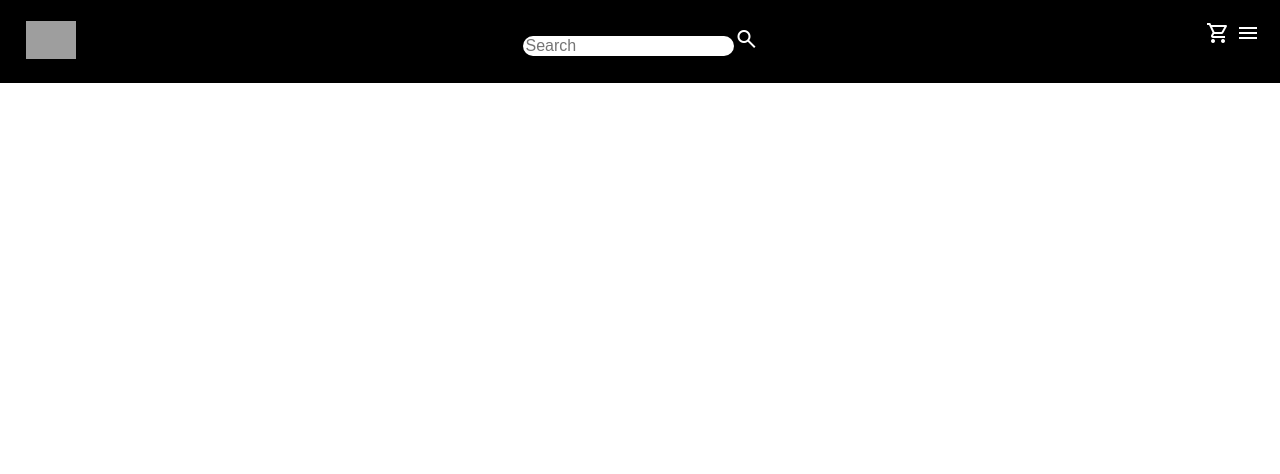
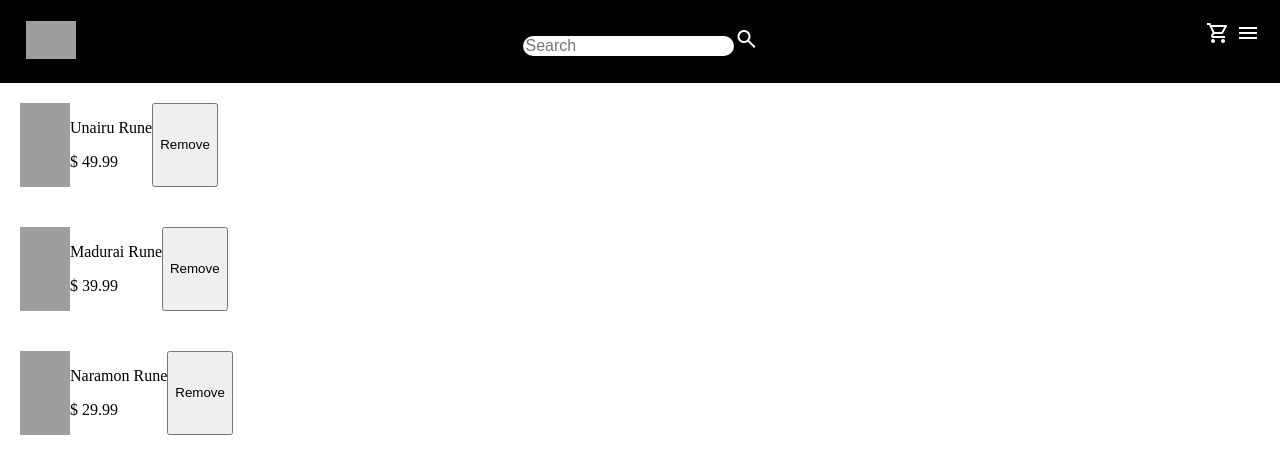
Before and after one commit to jv-iatecola/rune-shop-ui, a website built with Vite: page src/cart.html in a window 1280 px wide. Built offline with nearby package versions, Linux system fonts and the light colour scheme; grey boxes are pictures that could not be loaded.

Commit message:
add cart-products js and css files and minor corrections

```diff
--- a/src/cart.html
+++ b/src/cart.html
@@ -5,6 +5,7 @@
     <meta name="viewport" content="width=device-width, initial-scale=1.0">
     <title>Cart</title>
     <link rel="stylesheet" href="css/header-style.css">
+    <link rel="stylesheet" href="css/cart-products-style.css">
     <link rel="stylesheet" href="https://fonts.googleapis.com/css2?family=Material+Symbols+Outlined:opsz,wght,FILL,GRAD@24,400,0,0" />
 </head>
 <body>
--- /dev/null
+++ b/src/css/cart-products-style.css
@@ -0,0 +1,7 @@
+.cart-container {
+    display: flex;
+    flex-direction: row;
+    /* justify-content: space-between; */
+    /* background-color: black; */
+    padding: 20px;
+}
--- a/src/js/cart.js
+++ b/src/js/cart.js
@@ -1,3 +1,25 @@
 import { header } from "./header";
+import { cartProducts } from "./cart_products";
+
+
+const cartRuneList = [
+    {
+        runeImage: "https://cdn.discordapp.com/attachments/863410455291494440/1284657599647715429/Naramon_Rune.png?ex=66e76e1f&is=66e61c9f&hm=921e5ddef70e47cc6eef81cddf94a1a1514ddc8aa0a5ba2d89ba754ca2633e14&",
+        runeName: "Naramon Rune",
+        runePrice: "$ 29.99"
+    },
+    {
+        runeImage: "https://cdn.discordapp.com/attachments/863410455291494440/1284657599387795516/Madurai_Rune.png?ex=66e76e1f&is=66e61c9f&hm=ac1119a61dbc97970bbd9b7f6aca4b60b70ab93d9011d633f12c8b1ee0da65b3&",
+        runeName: "Madurai Rune",
+        runePrice: "$ 39.99"
+    },
+    {
+        runeImage: "https://media.discordapp.net/attachments/863410455291494440/1284657599878529105/Unairu_Rune.png?ex=66e76e1f&is=66e61c9f&hm=62a4387b05ef393fd09c638c5f4061a5f6cd6652cc7a2ad40eb87149391929e9&=&format=webp&quality=lossless",
+        runeName: "Unairu Rune",
+        runePrice: "$ 49.99"
+    }
+]
+
+cartProducts(cartRuneList)
 
 header()
--- /dev/null
+++ b/src/js/cart_products.js
@@ -0,0 +1,25 @@
+export function cartProducts(cartRuneList){
+    cartRuneList.forEach(rune => {
+        const container = document.createElement("div")
+        container.classList.add("cart-container")
+
+        const runeImage = document.createElement("img")
+        runeImage.width = "50"
+        runeImage.src = rune.runeImage
+
+        const runeName = document.createElement("p")
+        runeName.textContent = rune.runeName
+
+        const runePrice = document.createElement("p")
+        runePrice.textContent = rune.runePrice
+
+        const runeInfoDivElement = document.createElement("div")
+        runeInfoDivElement.append(runeName, runePrice)
+
+        const removeButton = document.createElement("button")
+        removeButton.textContent = "Remove"
+
+        container.append(runeImage, runeInfoDivElement, removeButton)
+        document.body.prepend(container)
+    })
+}
--- a/src/js/header.js
+++ b/src/js/header.js
@@ -21,9 +21,9 @@ export function header(){
     searchBarInputElement.placeholder = "Search"
     searchBarInputElement.type = "search"
 
-    const centralDiv = document.createElement("div")
-    centralDiv.classList.add("centralDiv")
-    centralDiv.append(searchBarInputElement, searchIconElement)
+    const centralDivElement = document.createElement("div")
+    centralDivElement.classList.add("centralDiv")
+    centralDivElement.append(searchBarInputElement, searchIconElement)
 
     const cartIconElement = document.createElement("span")
     cartIconElement.classList.add("cart-icon")
@@ -39,10 +39,10 @@ export function header(){
     menuIconElement.classList.add("material-symbols-outlined")
     menuIconElement.textContent = "menu"
 
-    const rightDiv = document.createElement("div")
-    rightDiv.classList.add("rightDiv")
-    rightDiv.append(cartButtonElement, menuIconElement)
+    const rightDivElement = document.createElement("div")
+    rightDivElement.classList.add("rightDiv")
+    rightDivElement.append(cartButtonElement, menuIconElement)
 
-    container.append(runeShopButtonElement, centralDiv, rightDiv)
+    container.append(runeShopButtonElement, centralDivElement, rightDivElement)
     document.body.prepend(container)
 }
```
Also changed, not shown: src/js/product-card.js (+8 -8 lines).
